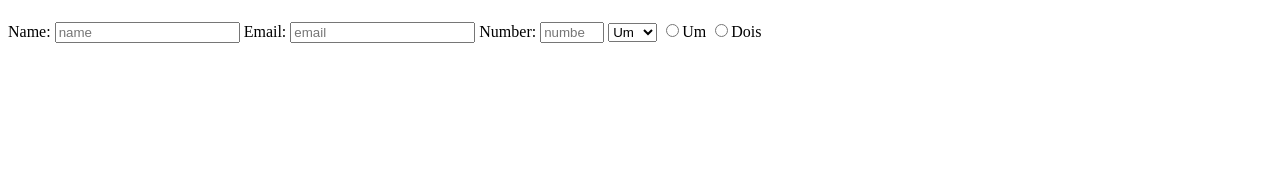
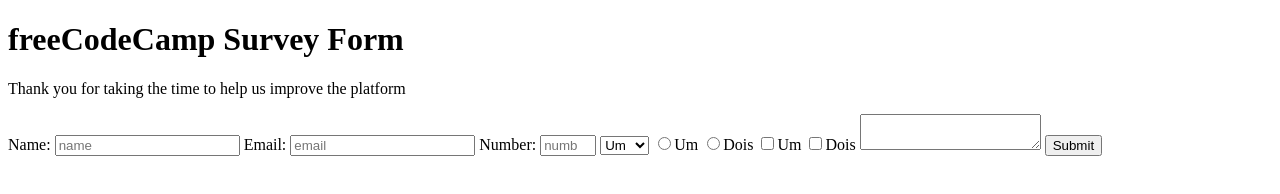
Before and after one commit to adelinesoares/survey-form, a plain HTML site: page index.html in a window 1280 px wide. Drawn offline with Linux system fonts and the light colour scheme.

Commit message:
projeto finalizado

```diff
--- a/index.html
+++ b/index.html
@@ -1,25 +1,31 @@
 <!DOCTYPE html>
 <html>
-  <head></head>
+  <head>
+   <link rel="stylesheet" href="styles.css">
+  </head>
   <body>
-    <h1 id="title"></h1>
-    <p id="description"></p>
+    <h1 id="title">freeCodeCamp Survey Form</h1>
+    <p id="description">Thank you for taking the time to help us improve the platform</p>
     <form id="survey-form">
-      <label id="name">
+      <label id="name-label" for="name">
         Name: <input id="name" type="text" placeholder="name" required>
       </label>
-      <label id="email">
+      <label id="email-label" for="email">
         Email: <input id="email" type="email" placeholder="email" required>
       </label>
-      <label id="number">
-        Number: <input id="number" type="number" min="15" max="100" placeholder="number">
+      <label id="number-label" for="number">
+        Number: <input id="number" type="number" min="10" max="99" placeholder="number">
       </label>
       <select id="dropdown">
         <option value="1">Um</option>
         <option value="2">Dois</option>
       </select>
-      <input type="radio">Um
-      <input type="radio">Dois
+       <input value="1" name="numero" type="radio">Um
+       <input value="2" name="numero" type="radio">Dois
+       <input value="1" name="numero" type="checkbox">Um
+       <input value="2" name="numero" type="checkbox">Dois
+      <textarea></textarea>
+      <input id="submit" type="submit">
     </form>
   </body>
 </html>
```
